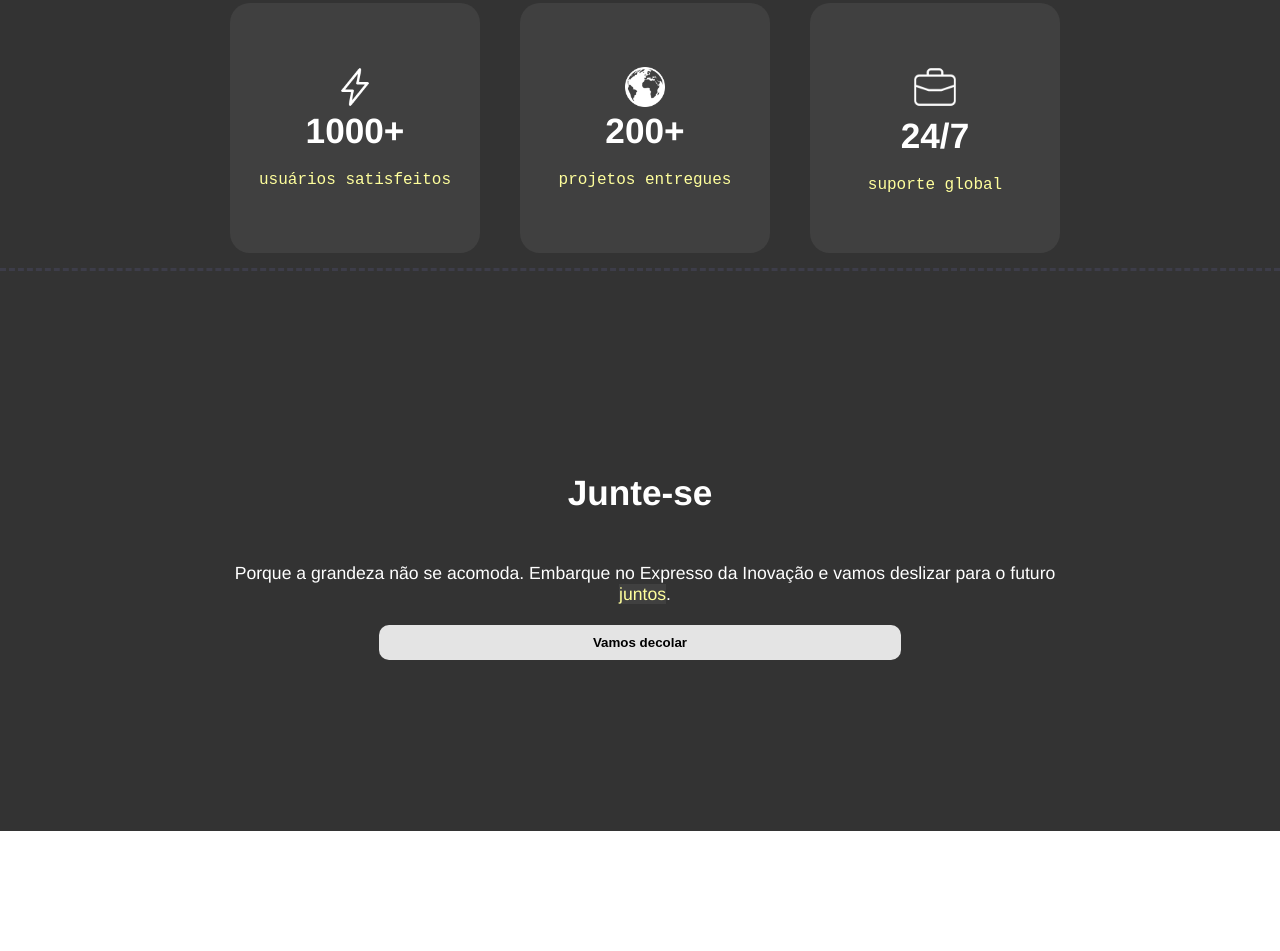
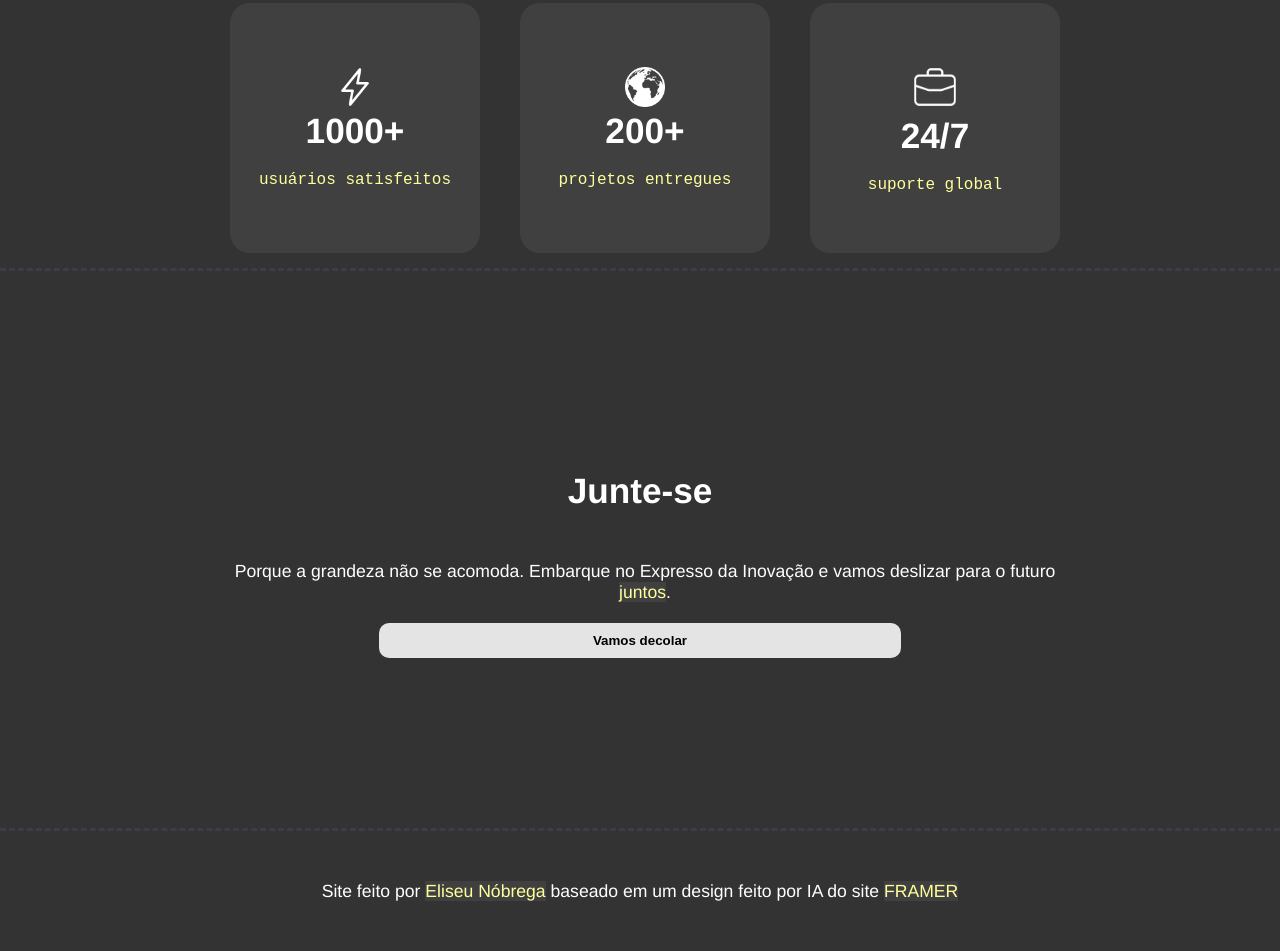
Before and after one commit to lzeunfa/Landing-Page-b-sica, a plain HTML site: page index.html in a window 1280 px wide. Shown: the part 1206-2157 px from the top of the page. Before the commit the page ends 2037 px from the top, so only its background shows below. Drawn offline with Linux system fonts and the light colour scheme.

Commit message:
adicionei footer

```diff
--- a/estilos/geral.css
+++ b/estilos/geral.css
@@ -163,6 +163,7 @@ div#pt4{
     width: 100%;
     height: 70vh;
     background-color:#333333;
+    border-bottom:3px dashed #3d3d49;
 }
 
 div#cntpt4{
@@ -205,3 +206,30 @@ div#pt4 > div#cntpt4 > input:hover{
     box-shadow: 0px 1px 2px rgba(255, 255, 255, 0.637);
     transition: 0.3s;
 }
+
+/*Parte do footer*/
+
+footer{
+    height: 15vh;
+    width: 100%;
+    background-color: #333333;
+    display: flex;
+    justify-content: center;
+    align-items: center;
+}
+
+footer > p{
+    color: white;
+    font-family: 'Franklin Gothic Medium', 'Arial Narrow', Arial, sans-serif;
+    font-size: 1.1em;
+    padding: 20px;
+}
+
+footer > p > mark > a{
+    text-decoration: none;
+    color:rgb(255, 255, 156)
+}
+
+footer > p > mark > a:hover{
+    cursor: pointer;
+}
--- a/index.html
+++ b/index.html
@@ -60,5 +60,9 @@
             <input type="button" value="Vamos decolar">
         </div>
     </div>
+
+    <footer>
+        <p>Site feito por <mark><a href="https://github.com/lzeunfa?tab=repositories" target="_blank">Eliseu Nóbrega</a></mark> baseado em um design feito por IA do site <mark><a href="https://framer.com/projects/Untitled--6SJ1y2zkPFTaF2bN7iiY-8odJB?node=hObQSXlTH" target="_blank">FRAMER</a></mark></p>
+    </footer>
 </body>
 </html>
```
